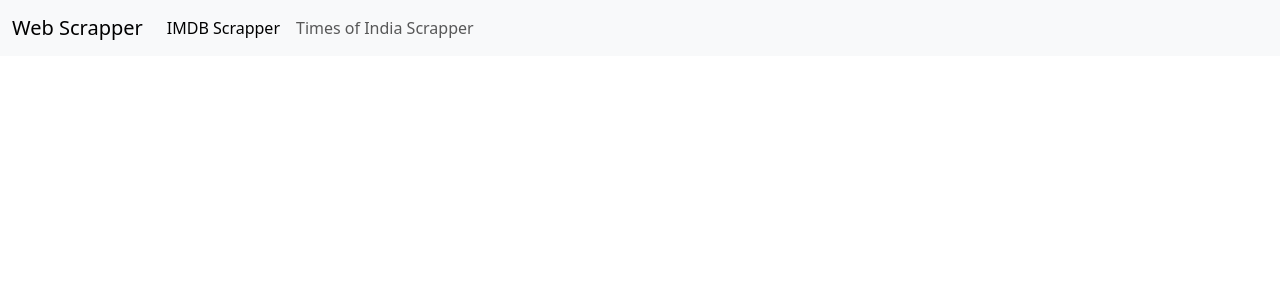
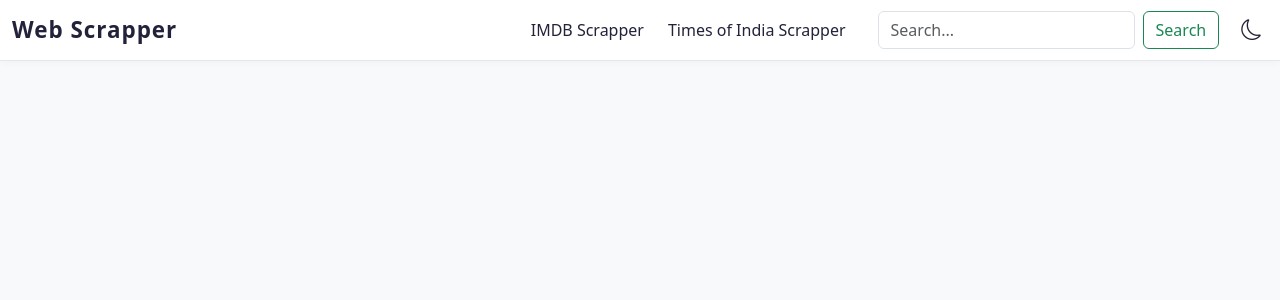
Before and after one commit to KEYUR141/Web-Scrapper-using-Django, a Django app: page / in a window 1280 px wide. Shown: the top 300 px of the page. Run offline with Django 5.2, Linux system fonts and the light colour scheme; parts of the project's set-up code (start-up, migrations or seed data) failed here and were passed over.

Commit message:
Imroved the UI

```diff
--- a/scrapper/home/templates/NavBar.html
+++ b/scrapper/home/templates/NavBar.html
@@ -5,25 +5,90 @@
     <meta name="viewport" content="width=device-width, initial-scale=1">
     <title>{% block title %}Web Scraper{% endblock %}</title>
     <link href="https://cdn.jsdelivr.net/npm/bootstrap@5.3.5/dist/css/bootstrap.min.css" rel="stylesheet" integrity="sha384-SgOJa3DmI69IUzQ2PVdRZhwQ+dy64/BUtbMJw1MZ8t5HZApcHrRKUc4W0kG879m7" crossorigin="anonymous">
+    <style>
+      body {
+        background: #f8f9fa;
+        min-height: 100vh;
+        transition: background 0.3s;
+      }
+      .navbar {
+        background: #fff !important;
+        border-bottom: 1px solid #e5e7eb;
+        box-shadow: 0 2px 8px rgba(0,0,0,0.03);
+      }
+      .navbar-brand {
+        font-weight: 600;
+        color: #22223b !important;
+        letter-spacing: 1px;
+        font-size: 1.4rem;
+      }
+      .navbar-nav .nav-link {
+        color: #22223b !important;
+        font-weight: 500;
+        margin-right: 0.5rem;
+        transition: color 0.2s;
+      }
+      .navbar-nav .nav-link.active, .navbar-nav .nav-link:hover {
+        color: #2563eb !important;
+      }
+      .navbar-toggler {
+        border: none;
+      }
+      /* Dark mode styles */
+      body.dark-mode {
+        background: #18181b;
+      }
+      .dark-mode .navbar {
+        background: #23272f !important;
+        border-bottom: 1px solid #343a40;
+        box-shadow: 0 2px 8px rgba(0,0,0,0.12);
+      }
+      .dark-mode .navbar-brand,
+      .dark-mode .navbar-nav .nav-link {
+        color: #f3f4f6 !important;
+      }
+      .dark-mode .navbar-nav .nav-link.active, .dark-mode .navbar-nav .nav-link:hover {
+        color: #60a5fa !important;
+      }
+      .toggle-btn {
+        border: none;
+        background: none;
+        font-size: 1.3rem;
+        margin-left: 1rem;
+        color: #22223b;
+        transition: color 0.2s;
+      }
+      .dark-mode .toggle-btn {
+        color: #f3f4f6;
+      }
+    </style>
   </head>
   <body>
 
 
-    <nav class="navbar navbar-expand-lg bg-body-tertiary">
+  <nav class="navbar navbar-expand-lg sticky-top">
       <div class="container-fluid">
         <a class="navbar-brand" href="#">Web Scrapper</a>
         <button class="navbar-toggler" type="button" data-bs-toggle="collapse" data-bs-target="#navbarNav" aria-controls="navbarNav" aria-expanded="false" aria-label="Toggle navigation">
           <span class="navbar-toggler-icon"></span>
         </button>
         <div class="collapse navbar-collapse" id="navbarNav">
-            <ul class="navbar-nav">
+          <ul class="navbar-nav ms-auto">
             <li class="nav-item">
-                <a class="nav-link active" aria-current="page" href="{%url 'IMDBHome' %}">IMDB Scrapper</a>
+              <a class="nav-link" href="{% url 'IMDBHome' %}">IMDB Scrapper</a>
             </li>
             <li class="nav-item">
               <a class="nav-link" href="{% url 'TOIHome' %}">Times of India Scrapper</a>
             </li>
             </ul>
+            <form class="d-flex ms-3" role="search" method="get" action="">
+              {% csrf_token %}
+              <input class="form-control me-2" type="search" placeholder="Search..." aria-label="Search" name="navbar_search" value="{{ imdb_search|default_if_none:'' }}{{ toi_search|default_if_none:'' }}">
+              <button class="btn btn-outline-success" type="submit">Search</button>
+            </form>
+            <button class="toggle-btn" id="toggleModeBtn" title="Toggle day/night mode">
+              <span id="toggleIcon" class="bi bi-moon"></span>
+            </button>
         </div>
       </div>
     </nav>
@@ -33,4 +98,34 @@
     {% endblock %}
 
 </body>
+    <!-- Bootstrap JS -->
+    <script src="https://cdn.jsdelivr.net/npm/bootstrap@5.3.5/dist/js/bootstrap.bundle.min.js" crossorigin="anonymous"></script>
+    <!-- Bootstrap Icons for toggle icon -->
+    <link rel="stylesheet" href="https://cdn.jsdelivr.net/npm/bootstrap-icons@1.11.3/font/bootstrap-icons.css">
+    <script>
+      // Day/Night mode toggle
+      const toggleBtn = document.getElementById('toggleModeBtn');
+      const toggleIcon = document.getElementById('toggleIcon');
+      function setMode(dark) {
+        if (dark) {
+          document.body.classList.add('dark-mode');
+          toggleIcon.classList.remove('bi-moon');
+          toggleIcon.classList.add('bi-sun');
+        } else {
+          document.body.classList.remove('dark-mode');
+          toggleIcon.classList.remove('bi-sun');
+          toggleIcon.classList.add('bi-moon');
+        }
+      }
+      // Load mode from localStorage
+      let isDark = localStorage.getItem('darkMode') === 'true';
+      setMode(isDark);
+      toggleBtn.addEventListener('click', function() {
+        isDark = !isDark;
+        setMode(isDark);
+        localStorage.setItem('darkMode', isDark);
+      });
+    </script>
 </html>
+</body>
+</html>
--- a/scrapper/home/views.py
+++ b/scrapper/home/views.py
@@ -1,4 +1,4 @@
-from django.shortcuts import render
+from django.shortcuts import render, redirect
 from django.http import JsonResponse,HttpResponse
 from scrapper_script import *
 from django.db.models import Q
@@ -15,23 +15,20 @@ def imdb_run_scrapper(request):
 
 def imdb_index(request):
     data = IMBD_News.objects.all()
+    # Handle navbar search redirect
+    navbar_search = request.GET.get('navbar_search')
+    if navbar_search:
+        return redirect(f"/imdb_scrap?imdb_search={navbar_search}")
 
     search = request.GET.get('imdb_search')
-
     if search:
-
-
         data = data.filter(
             Q(title__icontains = search) |
             Q(description__icontains = search)
         )
-
-
-
     return render(request,"IMDBindex.html",context={
-
         'data':data,
-        'imdb_search':search
+        'imdb_search':search or request.GET.get('navbar_search')
     })
 
 
@@ -46,22 +43,20 @@ def toi_run_scrapper(request):
 def toi_index(request):
 
     data = TOI_News.objects.all()
+    # Handle navbar search redirect
+    navbar_search = request.GET.get('navbar_search')
+    if navbar_search:
+        return redirect(f"/toi_scrap?toi_search={navbar_search}")
 
     search = request.GET.get('toi_search')
-
     if search:
-
-
         data = data.filter(
             Q(title__icontains = search) |
             Q(description__icontains = search)
         )
-
-
-
     return render(request,"TOIindex.html",context={
         'data':data,
-        'toi_search':search
+        'toi_search':search or request.GET.get('navbar_search')
     })
 
 def Main_Page(request):
```
Also changed, not shown: scrapper/home/templates/IMDBindex.html (+66 -24 lines), scrapper/home/templates/TOIindex.html (+60 -19 lines), IIMDB.png (deleted), IMDB_Scrapper.png (added), SEARCH_IMDB.png, SEARCH_TOI.png, TOI.png (deleted), TOI_Scrapper.png (added). Lines whose indentation alone changed are shown as unchanged.
